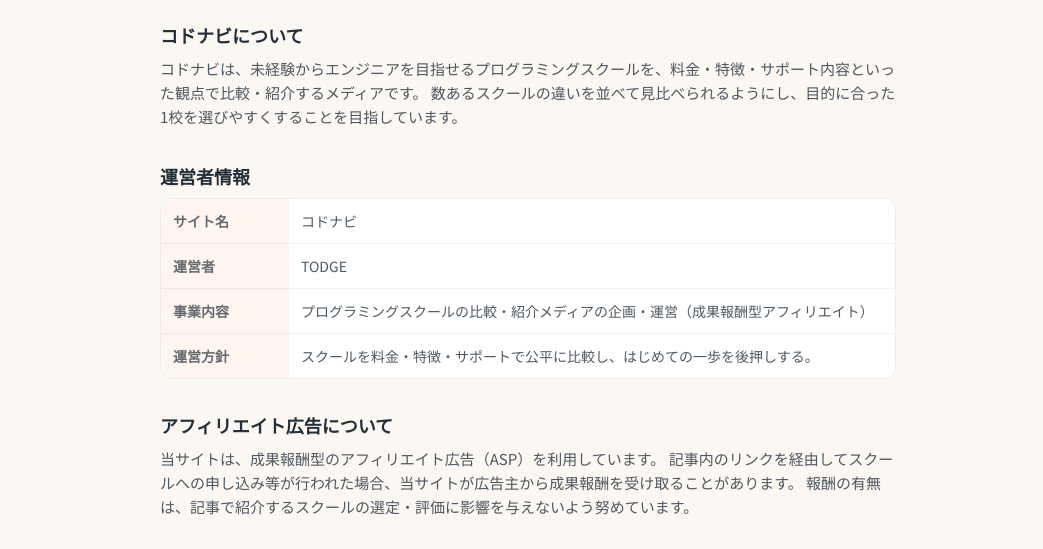
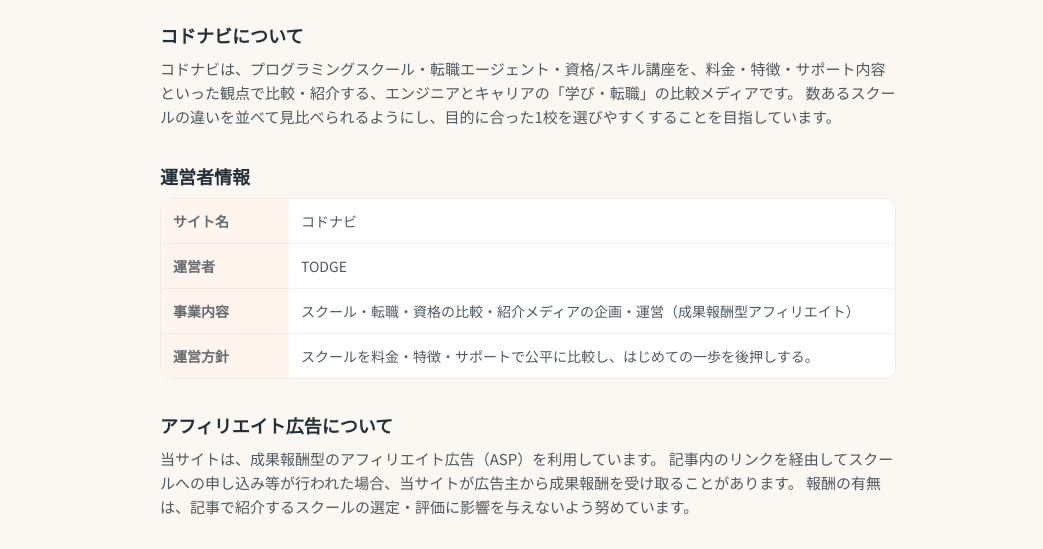
Before and after one commit to aech22/school-affiliate-blog, an Astro site: page /about in a window 1280 px wide. Shown: the part 182-731 px from the top of the page, without its empty margins (112-1155 px from the left). Built offline with nearby package versions, Linux system fonts and the light colour scheme; Astro itself is replaced by a stand-in of ours.

Commit message:
docs: aboutをスクール・転職・資格の比較メディアへ表現拡張

```diff
--- a/src/pages/about.astro
+++ b/src/pages/about.astro
@@ -23,7 +23,7 @@ const updated = '2026.08.03';
       <section>
         <h2 class="mb-2 text-lg font-black text-ink">{SITE_NAME}について</h2>
         <p>
-          {SITE_NAME}は、未経験からエンジニアを目指せるプログラミングスクールを、料金・特徴・サポート内容といった観点で比較・紹介するメディアです。
+          {SITE_NAME}は、プログラミングスクール・転職エージェント・資格/スキル講座を、料金・特徴・サポート内容といった観点で比較・紹介する、エンジニアとキャリアの「学び・転職」の比較メディアです。
           数あるスクールの違いを並べて見比べられるようにし、目的に合った1校を選びやすくすることを目指しています。
         </p>
       </section>
@@ -43,7 +43,7 @@ const updated = '2026.08.03';
               </tr>
               <tr class="border-b border-black/5">
                 <th class="bg-brand-50 p-3 text-left font-bold text-ink/70">事業内容</th>
-                <td class="p-3">プログラミングスクールの比較・紹介メディアの企画・運営（成果報酬型アフィリエイト）</td>
+                <td class="p-3">スクール・転職・資格の比較・紹介メディアの企画・運営（成果報酬型アフィリエイト）</td>
               </tr>
               <tr>
                 <th class="bg-brand-50 p-3 text-left font-bold text-ink/70">運営方針</th>
```
